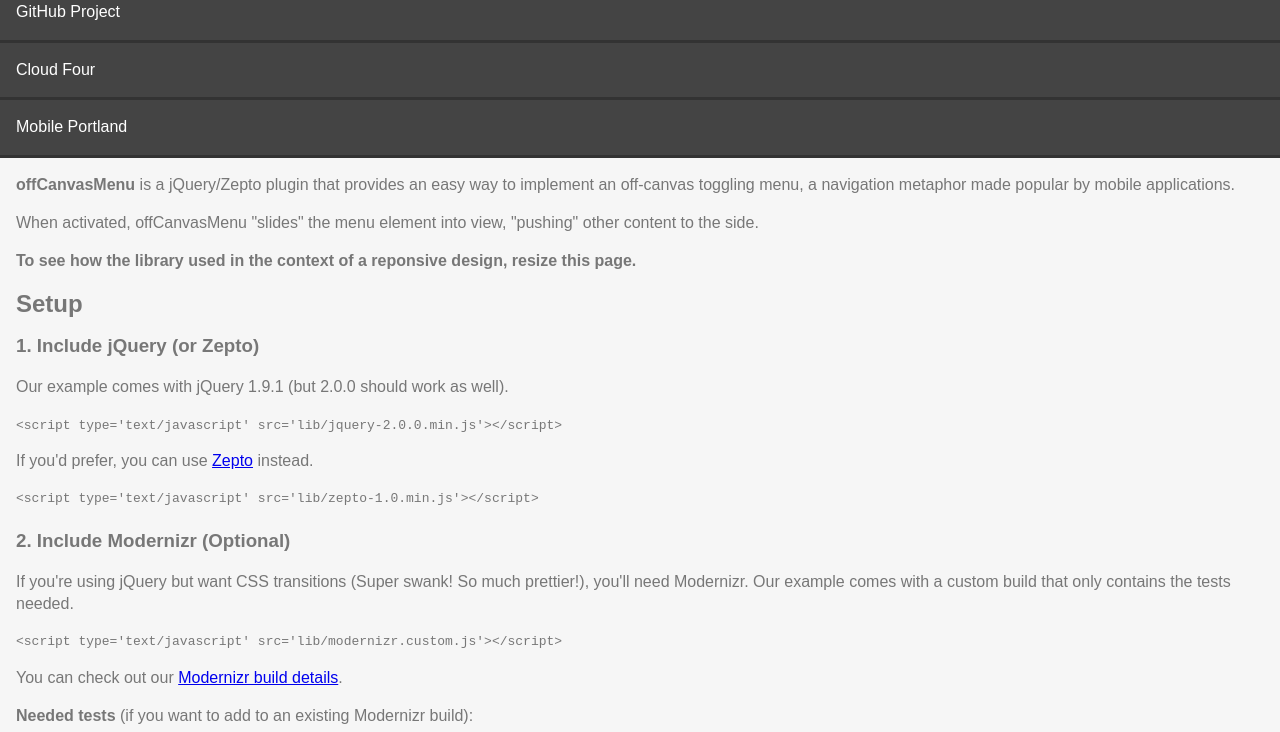
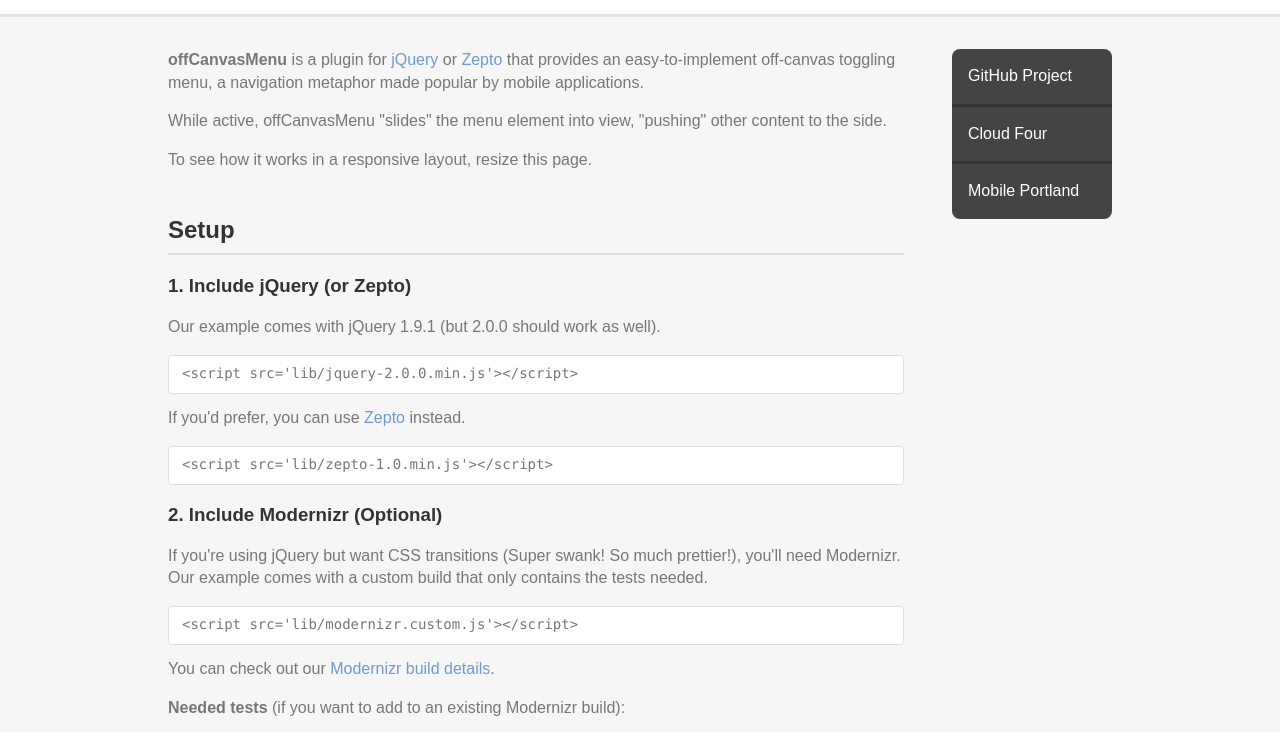
Before and after one commit to cloudfour/offCanvasMenu, a plain HTML site: page index.html in a window 1280 px wide. Shown: the part 72-804 px from the top of the page. Drawn offline with Linux system fonts and the light colour scheme.

Commit message:
progress on styling gh-page

```diff
--- a/index.html
+++ b/index.html
@@ -12,11 +12,20 @@
 
     body {
       background-color: #f6f6f6;
+      /*background-color: #709ad0;*/
       color: #777;
       font-family: sans-serif;
       font-size: 100%;
       line-height: 1.4em;
       margin: 0;
+    }
+
+    h1, a {
+      color: #709ad0;
+    }
+
+    a {
+      text-decoration: none
     }
 
     h1 {
@@ -25,7 +34,42 @@
       padding: 0;
     }
 
+    h2, h3, h4 {
+      color: #333;
+    }
+
+    h2 {
+      border-bottom: 2px solid #ddd;
+      margin-top: 2em;
+      padding-bottom: 0.5em;
+    }
+
     p { margin: 0 0 1em 0; }
+
+    code, pre {
+      background-color: #fff;
+      border: 1px solid #ddd;
+      border-radius: 0.25em;
+    }
+
+    code {
+      font-family: Consolas, "Liberation Mono", Courier, monospace;
+      font-size: 0.875em;
+      padding: 0 0.25em;
+      white-space: nowrap;
+    }
+
+    pre {
+      overflow: auto;
+      padding: 0.5em 1em;
+    }
+
+    pre code {
+      background-color: transparent;
+      border-width: 0;
+      padding: 0;
+      white-space: pre;
+    }
 
     /*
      * Consistent padding for the masthead and content
@@ -51,7 +95,7 @@
      */
 
     #menu-trigger {
-      background-color: #454545;
+      background-color: #ff5f25;
       border-radius: 0.25em;
       color: #fff;
       font-size: 0.75em;
@@ -69,7 +113,6 @@
       color: #fff;
       display: block;
       padding: 0.5em;
-      text-decoration: none;
     }
 
     /*
@@ -101,9 +144,55 @@
 
     /** Media queries! **/
     @media screen and (min-width: 40em) {
+
       #menu-trigger {
         display : none;
       }
+
+      #content {
+        /*float: left;*/
+        padding-right: 14em;
+        position: relative;
+      }
+
+      #menu {
+        border-radius: 0.5em;
+        position: absolute;
+        right: 1em;
+        top: 1em;
+        width: 10em;
+      }
+
+      #menu li:last-child a {
+        border-bottom: 0;
+      }
+
+    }
+
+    @media screen and (min-width: 60em) {
+
+      h1, #content {
+        margin-left: auto;
+        margin-right: auto;
+      }
+
+      h1 {
+        width: 39.5em;
+      }
+
+      #masthead, #content {
+        padding-bottom: 2em;
+        padding-top: 2em;
+      }
+
+      #content {
+        width: 46em;
+      }
+
+      #menu {
+        top: 2em;
+      }
+
     }
 
   </style>
@@ -116,21 +205,13 @@
   <div id="menu-trigger"><a href="#menu">Menu</a></div>
 </div>
 
-<div id="menu">
-  <ul>
-    <li><a href="https://github.com/cloudfour/offCanvasMenu">GitHub Project</a></li>
-    <li><a href="http://cloudfour.com/">Cloud Four</a></li>
-    <li><a href="http://mobileportland.com/">Mobile Portland</a></li>
-  </ul>
-</div>
-
 <div id="content">
 
-<p><strong>offCanvasMenu</strong> is a jQuery/Zepto plugin that provides an easy way to implement an off-canvas toggling menu, a navigation metaphor made popular by mobile applications.</p>
+  <p><strong>offCanvasMenu</strong> is a plugin for <a href="">jQuery</a> or <a href="">Zepto</a> that provides an easy-to-implement off-canvas toggling menu, a navigation metaphor made popular by mobile applications.</p>
 
-<p>When activated, offCanvasMenu "slides" the menu element into view, "pushing" other content to the side.</p>
+  <p>While active, offCanvasMenu "slides" the menu element into view, "pushing" other content to the side.</p>
 
-<p><strong>To see how the library used in the context of a reponsive design, resize this page.</strong></p>
+  <p>To see how it works in a responsive layout, resize this page.</p>
 
   <h2>
   <a name="setup" class="anchor" href="#setup"><span class="octicon octicon-link"></span></a>Setup</h2>
@@ -140,21 +221,18 @@
 
   <p>Our example comes with jQuery 1.9.1 (but 2.0.0 should work as well).</p>
 
-<pre><code>&lt;script type='text/javascript' src='lib/jquery-2.0.0.min.js'&gt;&lt;/script&gt;
-</code></pre>
+  <pre><code>&lt;script src='lib/jquery-2.0.0.min.js'&gt;&lt;/script&gt;</code></pre>
 
   <p>If you'd prefer, you can use <a href="http://zeptojs.com/">Zepto</a> instead.</p>
 
-<pre><code>&lt;script type='text/javascript' src='lib/zepto-1.0.min.js'&gt;&lt;/script&gt;
-</code></pre>
+  <pre><code>&lt;script src='lib/zepto-1.0.min.js'&gt;&lt;/script&gt;</code></pre>
 
   <h3>
   <a name="2-include-modernizr-optional" class="anchor" href="#2-include-modernizr-optional"><span class="octicon octicon-link"></span></a>2. Include Modernizr (Optional)</h3>
 
   <p>If you're using jQuery but want CSS transitions (Super swank! So much prettier!), you'll need Modernizr. Our example comes with a custom build that only contains the tests needed.</p>
 
-<pre><code>&lt;script type='text/javascript' src='lib/modernizr.custom.js'&gt;&lt;/script&gt;
-</code></pre>
+  <pre><code>&lt;script src='lib/modernizr.custom.js'&gt;&lt;/script&gt;</code></pre>
 
   <p>You can check out our <a href="http://modernizr.com/download/#-csstransforms-csstransitions-addtest-prefixed-teststyles-testprop-testallprops-hasevent-prefixes-domprefixes">Modernizr build details</a>.</p>
 
@@ -168,8 +246,7 @@
   <h3>
   <a name="3-initialize-your-menu" class="anchor" href="#3-initialize-your-menu"><span class="octicon octicon-link"></span></a>3. Initialize your menu!</h3>
 
-<pre><code>$.offCanvasMenu();
-</code></pre>
+  <pre><code>$.offCanvasMenu();</code></pre>
 
   <h4>
   <a name="options" class="anchor" href="#options"><span class="octicon octicon-link"></span></a>Options</h4>
@@ -194,8 +271,7 @@
     'msTransition'     : 'MSTransitionEnd',
     'transition'       : 'transitionend'
   }
-});
-</code></pre>
+});</code></pre>
 
   <h4>
   <a name="options-you-may-wish-to-change" class="anchor" href="#options-you-may-wish-to-change"><span class="octicon octicon-link"></span></a>Options you may wish to change</h4>
@@ -245,6 +321,14 @@
 
   <p>Some versions of the Android browser handle percentage transforms <a href="http://css-tricks.com/forums/discussion/20269/transform-translate-percentages-and-android/p1">rather strangely</a>. Specifying a non-percentage value for <code>coverage</code> should alleviate the issue.</p>
 
+  <div id="menu">
+    <ul>
+      <li><a href="https://github.com/cloudfour/offCanvasMenu">GitHub Project</a></li>
+      <li><a href="http://cloudfour.com/">Cloud Four</a></li>
+      <li><a href="http://mobileportland.com/">Mobile Portland</a></li>
+    </ul>
+  </div>
+
 </div>
 
 <script src='vendor/jquery-1.9.1.min.js'></script>
```
Lines whose indentation alone changed are shown as unchanged.
